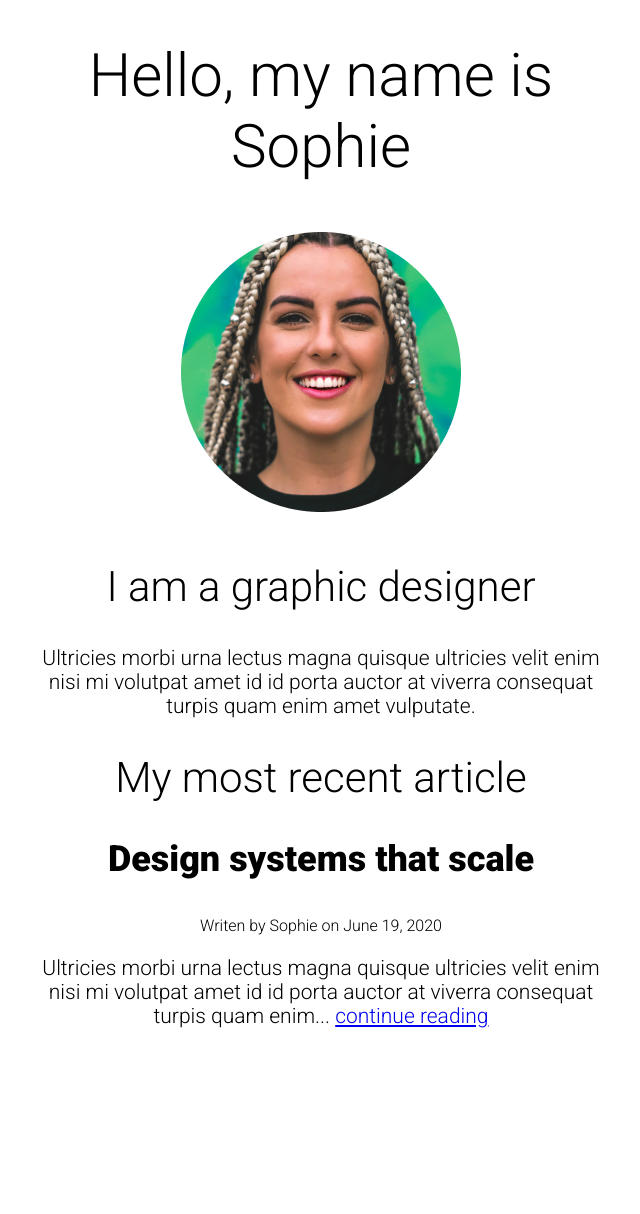
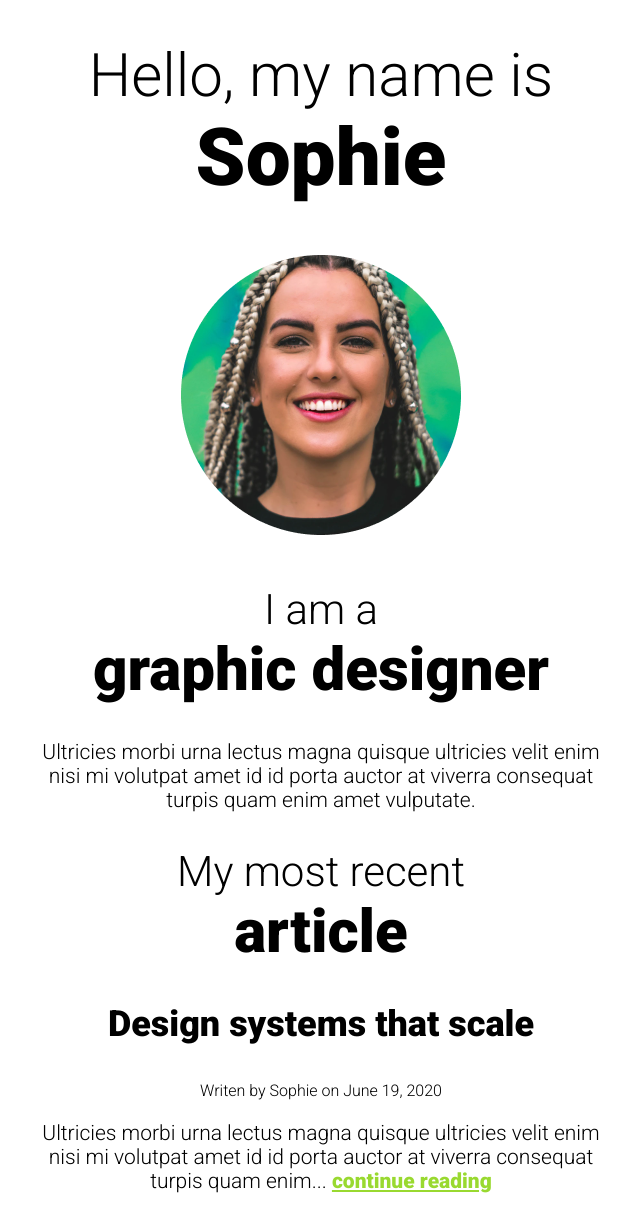
Before and after one commit to macien12/Portfolio_Site_Scrimba, a website built with Vite: page index.html in a window 1280 px wide. Shown: the whole page, without its empty margins (319-959 px from the left). Before the commit the page ends 1049 px from the top, so only its background shows below. Built offline with nearby package versions, Linux system fonts and the light colour scheme.

Commit message:
Added span for breaking bold text

```diff
--- a/css/style.css
+++ b/css/style.css
@@ -8,6 +8,19 @@ body {
 .container {
     width: 570px;
     margin: 0 auto;
+}
+
+.bold-text {
+    font-weight: 900;
+    display: block;
+}
+
+h1 .bold-text {
+    font-size: 80px;
+}
+
+h2 .bold-text {
+    font-size: 60px;
 }
 
 h1,
@@ -28,6 +41,16 @@ h3 {
     font-weight: 900;
 }
 
+a {
+    color: #99D930;
+    font-weight: 900;
+}
+
+a:hover,
+a:focus {
+    color: #131313;
+}
+
 .small-text {
     font-size: 16px;
 }
--- a/index.html
+++ b/index.html
@@ -7,12 +7,12 @@
     </head>
     <body>
         <div class="container">
-            <h1>Hello, my name is Sophie</h1>
+            <h1>Hello, my name is <span class="bold-text">Sophie</span></h1>
             <img src="img/sophie.png" alt="portrait of Sophie">
-            <h2>I am a graphic designer</h2>
+            <h2>I am a <span class="bold-text">graphic designer</span></h2>
             <p>Ultricies morbi urna lectus magna quisque ultricies velit enim nisi mi volutpat amet id id porta auctor at viverra consequat turpis quam enim amet vulputate.</p>
 
-            <h2>My most recent article</h2>
+            <h2>My most recent <span class="bold-text">article</span></h2>
             <article>
                 <h3>Design systems that scale</h3>
                 <p class="small-text">Writen by Sophie on June 19, 2020</p>
```
